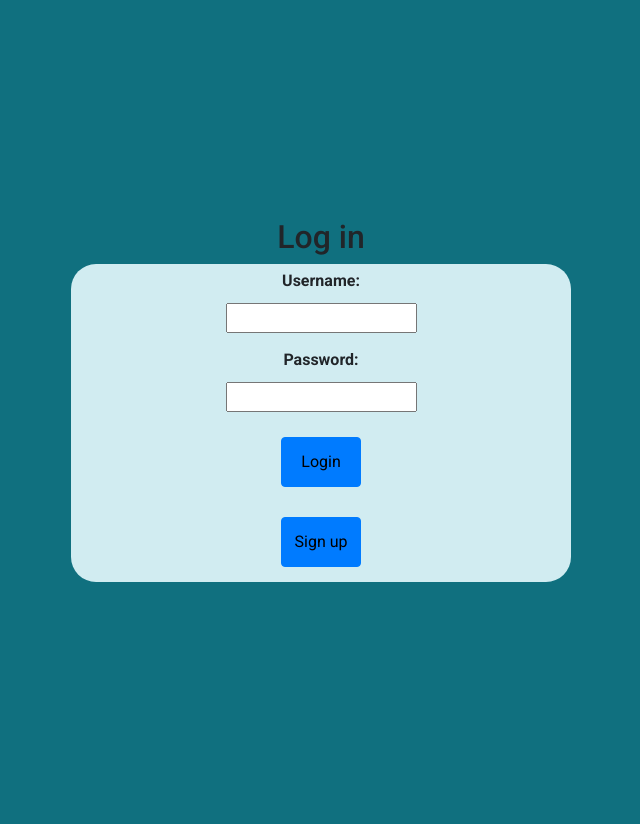
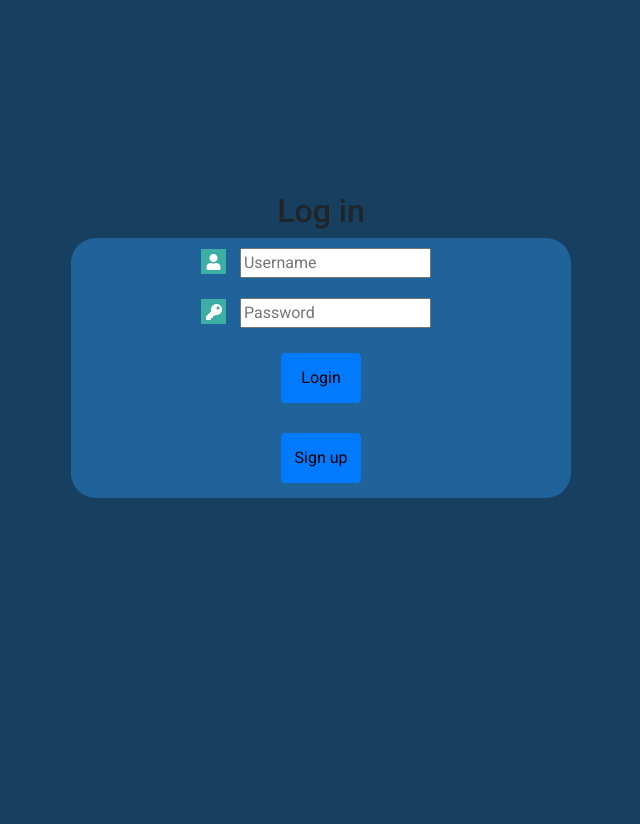
Before and after one commit to IstvanGercsak/BudgetCalculator-ThirdMileStoneProject, a Flask app: page / in a window 1280 px wide. Shown: the whole page, without its empty margins (319-959 px from the left). After the commit the page ends 498 px from the top, so only its background shows below. Run offline with Flask 2, Linux system fonts and the light colour scheme; some libraries are stand-ins or nearby versions.

Commit message:
Styling the login and sign up page with new colors Give font awesome icons and placeholder for the login page Insert favicon Added useful links for the project into the Readme.md for myself

```diff
--- a/static/css/style.css
+++ b/static/css/style.css
@@ -1,7 +1,7 @@
 @import url('https://fonts.googleapis.com/css?family=Roboto:400,500,700,900&display=swap');
 
 html, body {
-    background-color: #10707f;
+    background-color: #173F5F;
     font-family: 'Roboto', sans-serif;
 }
 
@@ -17,11 +17,11 @@ table, th, td {
 
 .login-container {
     text-align: center;
-    margin: 17% auto;
+    margin: 15% auto;
 }
 
 .details {
-    background: #d1ecf1;
+    background: #20639B;
     margin: 0 auto;
     border-radius: 25px;
     width: 500px;
@@ -32,6 +32,14 @@ table, th, td {
     padding-top: 5px;
     font-weight: bold;
 
+}
+
+.details i {
+    width: 25px;
+    height: 25px;
+    padding: 5px;
+    color: white;
+    background: #3CAEA3;
 }
 
 .login-input {
@@ -46,6 +54,6 @@ table, th, td {
 
 @media only screen and (max-width: 530px) {
     .details {
-        width: 300px;
+        width: 350px;
     }
 }
--- a/templates/dashboard.html
+++ b/templates/dashboard.html
@@ -5,6 +5,7 @@
     <title>Dashboard</title>
     <link rel="stylesheet" href="{{ url_for('static', filename='css/bootstrap.min.css') }}" type="text/css">
     <link rel="stylesheet" href="{{ url_for('static', filename='css/style.css') }}" type="text/css">
+    <link rel="shortcut icon" href="{{ url_for('static', filename='favicon.ico') }}">
 </head>
 <body>
 
@@ -22,7 +23,7 @@
 <br>
 <h3>Dashboard</h3>
 
-<table>
+<table class="table table-striped table-dark">
     <tr>
         <th>Date</th>
         <th>Groups</th>
--- a/templates/loginPage.html
+++ b/templates/loginPage.html
@@ -3,8 +3,10 @@
 <head>
     <meta charset="UTF-8">
     <title>Login</title>
+    <link rel="stylesheet" href="https://use.fontawesome.com/releases/v5.8.2/css/all.css" type="text/css">
     <link rel="stylesheet" href="{{ url_for('static', filename='css/bootstrap.min.css') }}" type="text/css">
     <link rel="stylesheet" href="{{ url_for('static', filename='css/style.css') }}" type="text/css">
+    <link rel="shortcut icon" href="{{ url_for('static', filename='favicon.ico') }}">
 </head>
 <body>
 
@@ -14,11 +16,11 @@
             <h2>Log in</h2>
             <div class="details">
                 <form action="{{ url_for('login') }}" method="POST">
-                    <p>Username:</p>
-                    <input id="username" type="text" name="username" title="username" required class="login-input">
+                    <i class="fas fa-user"></i>
+                    <input id="username" type="text" name="username" title="username" placeholder="Username" required class="login-input">
                     <br>
-                    <p>Password:</p>
-                    <input id="password" type="password" name="password" title="password" required class="login-input">
+                    <i class="fas fa-key"></i>
+                    <input id="password" type="password" name="password" title="password" placeholder="Password" required class="login-input">
                     <br>
                     <button type="submit" class="btn btn-primary no-textdecoration-on-links login-button">
                         Login
--- a/templates/signup.html
+++ b/templates/signup.html
@@ -5,6 +5,7 @@
     <title>Sign Up</title>
     <link rel="stylesheet" href="{{ url_for('static', filename='css/bootstrap.min.css') }}" type="text/css">
     <link rel="stylesheet" href="{{ url_for('static', filename='css/style.css') }}" type="text/css">
+    <link rel="shortcut icon" href="{{ url_for('static', filename='favicon.ico') }}">
 </head>
 <body>
 
--- a/templates/viewdetails.html
+++ b/templates/viewdetails.html
@@ -5,6 +5,7 @@
     <title>ViewDetails</title>
     <link rel="stylesheet" href="{{ url_for('static', filename='css/bootstrap.min.css') }}" type="text/css">
     <link rel="stylesheet" href="{{ url_for('static', filename='css/style.css') }}" type="text/css">
+    <link rel="shortcut icon" href="{{ url_for('static', filename='favicon.ico') }}">
 </head>
 <body>
 
@@ -22,7 +23,7 @@
 <h2>On the year of {{ groupyear }}</h2>
 <h2>On the month of {{ month }}</h2>
 
-<table>
+<table class="table table-striped table-dark">
     <tr>
         <th>Item</th>
         <th>Value</th>
```
Also changed, not shown: Readme.md, static/favicon.ico (added).
